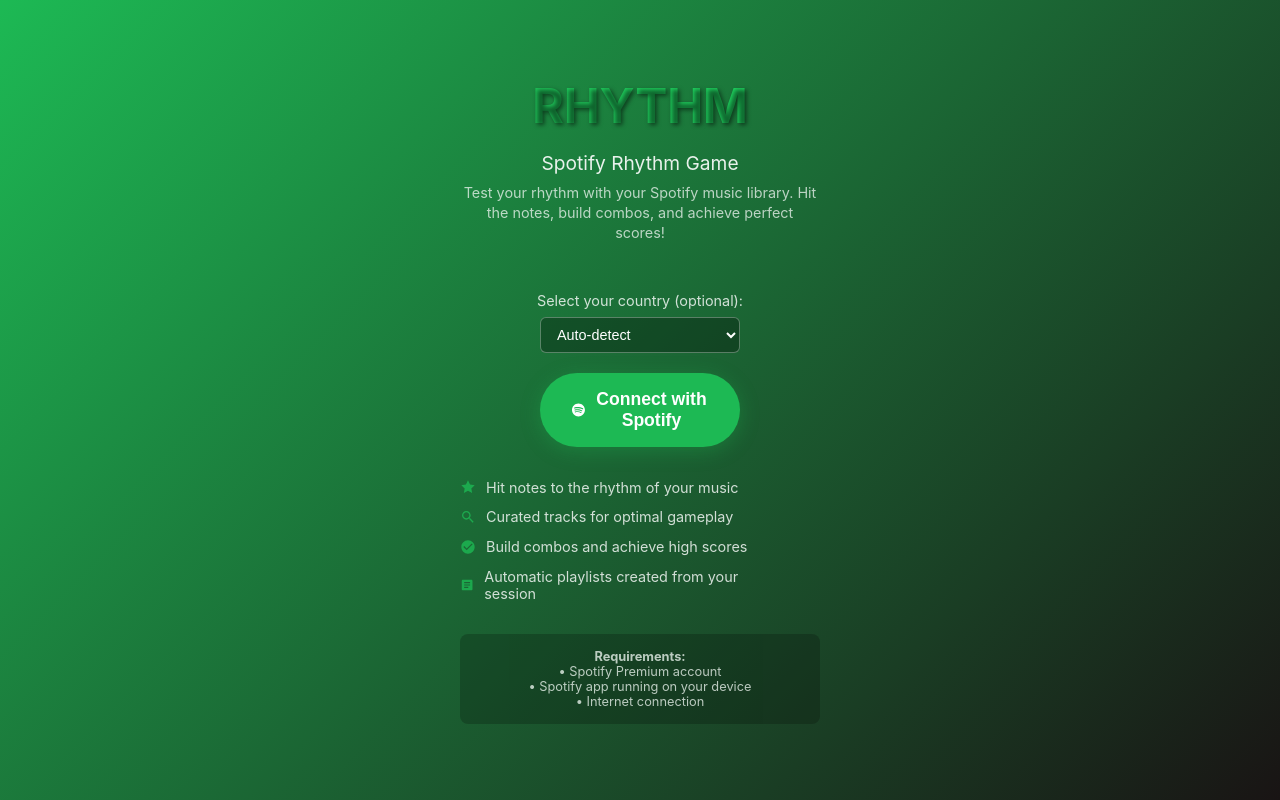
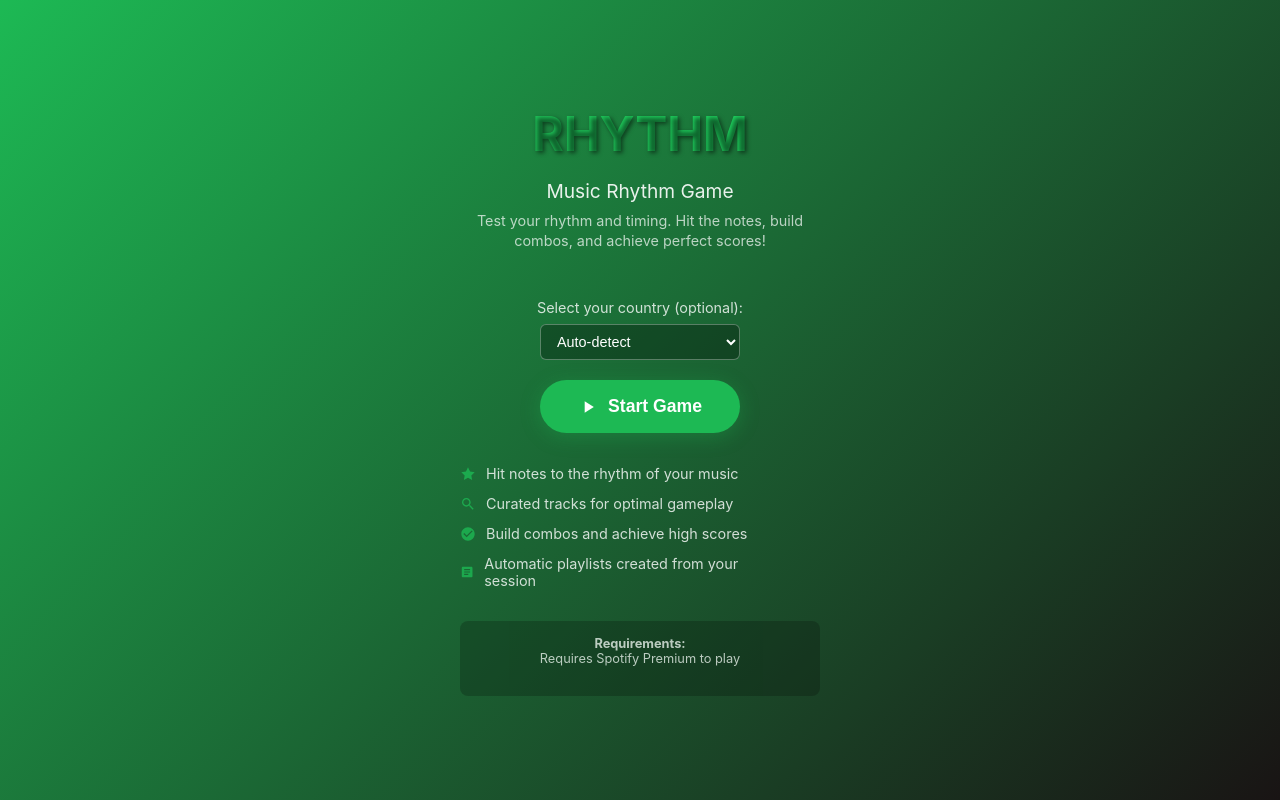
Before and after one commit to piffcode/rhythm-game, a plain HTML site: page index.html in a window 1280 px wide. Drawn offline with Linux system fonts and the light colour scheme.

Commit message:
Update index.html

```diff
--- a/index.html
+++ b/index.html
@@ -5,7 +5,7 @@
     <meta name="viewport" content="width=device-width, initial-scale=1, user-scalable=no">
     <meta name="apple-mobile-web-app-capable" content="yes">
     <meta name="mobile-web-app-capable" content="yes">
-    <title>RHYTHM - Spotify Rhythm Game</title>
+    <title>RHYTHM - Music Rhythm Game</title>
     <style>
         * {
             margin: 0;
@@ -98,7 +98,7 @@
             box-shadow: none;
         }
 
-        .spotify-icon {
+        .play-icon {
             width: 20px;
             height: 20px;
             fill: currentColor;
@@ -194,9 +194,9 @@
 <body>
     <div class="container">
         <div class="logo">RHYTHM</div>
-        <div class="subtitle">Spotify Rhythm Game</div>
+        <div class="subtitle">Music Rhythm Game</div>
         <div class="description">
-            Test your rhythm with your Spotify music library. Hit the notes, build combos, and achieve perfect scores!
+            Test your rhythm and timing. Hit the notes, build combos, and achieve perfect scores!
         </div>
 
         <div class="country-selector">
@@ -227,15 +227,15 @@
         </div>
 
         <button class="btn" id="startBtn" onclick="startAuth()">
-            <svg class="spotify-icon" viewBox="0 0 24 24">
-                <path d="M12 0C5.4 0 0 5.4 0 12s5.4 12 12 12 12-5.4 12-12S18.66 0 12 0zm5.521 17.34c-.24.359-.66.48-1.021.24-2.82-1.74-6.36-2.101-10.561-1.141-.418.122-.779-.179-.899-.539-.12-.421.18-.78.54-.9 4.56-1.021 8.52-.6 11.64 1.32.42.18.479.659.301 1.02zm1.44-3.3c-.301.42-.841.6-1.262.3-3.239-1.98-8.159-2.58-11.939-1.38-.479.12-1.02-.12-1.14-.6-.12-.48.12-1.021.6-1.141C9.6 9.9 15 10.561 18.72 12.84c.361.181.54.78.241 1.2zm.12-3.36C15.24 8.4 8.82 8.16 5.16 9.3c-.6.179-1.2-.181-1.38-.721-.18-.601.18-1.2.72-1.381 4.26-1.32 11.28-1.08 15.721 1.621.539.3.719 1.02.419 1.56-.299.421-1.02.599-1.559.3z"/>
+            <svg class="play-icon" viewBox="0 0 24 24" fill="currentColor">
+                <path d="M8 5v14l11-7z"/>
             </svg>
-            Connect with Spotify
+            Start Game
         </button>
 
         <div class="loading" id="loading">
             <div class="spinner"></div>
-            <div style="margin-top: 10px;">Connecting to Spotify...</div>
+            <div style="margin-top: 10px;">Connecting...</div>
         </div>
 
         <div class="error" id="error">
@@ -271,9 +271,8 @@
 
         <div class="requirements">
             <strong>Requirements:</strong><br>
-            • Spotify Premium account<br>
-            • Spotify app running on your device<br>
-            • Internet connection
+           Requires Spotify Premium to play<br>
+            <br>
         </div>
     </div>
 
@@ -310,7 +309,7 @@
             try {
                 // Validate configuration
                 if (!config.CLIENT_ID || config.CLIENT_ID === 'your_spotify_client_id_here') {
-                    throw new Error('Spotify Client ID not configured. Please check config.js');
+                    throw new Error('Client ID not configured. Please check config.js');
                 }
 
                 // Show loading state
```
